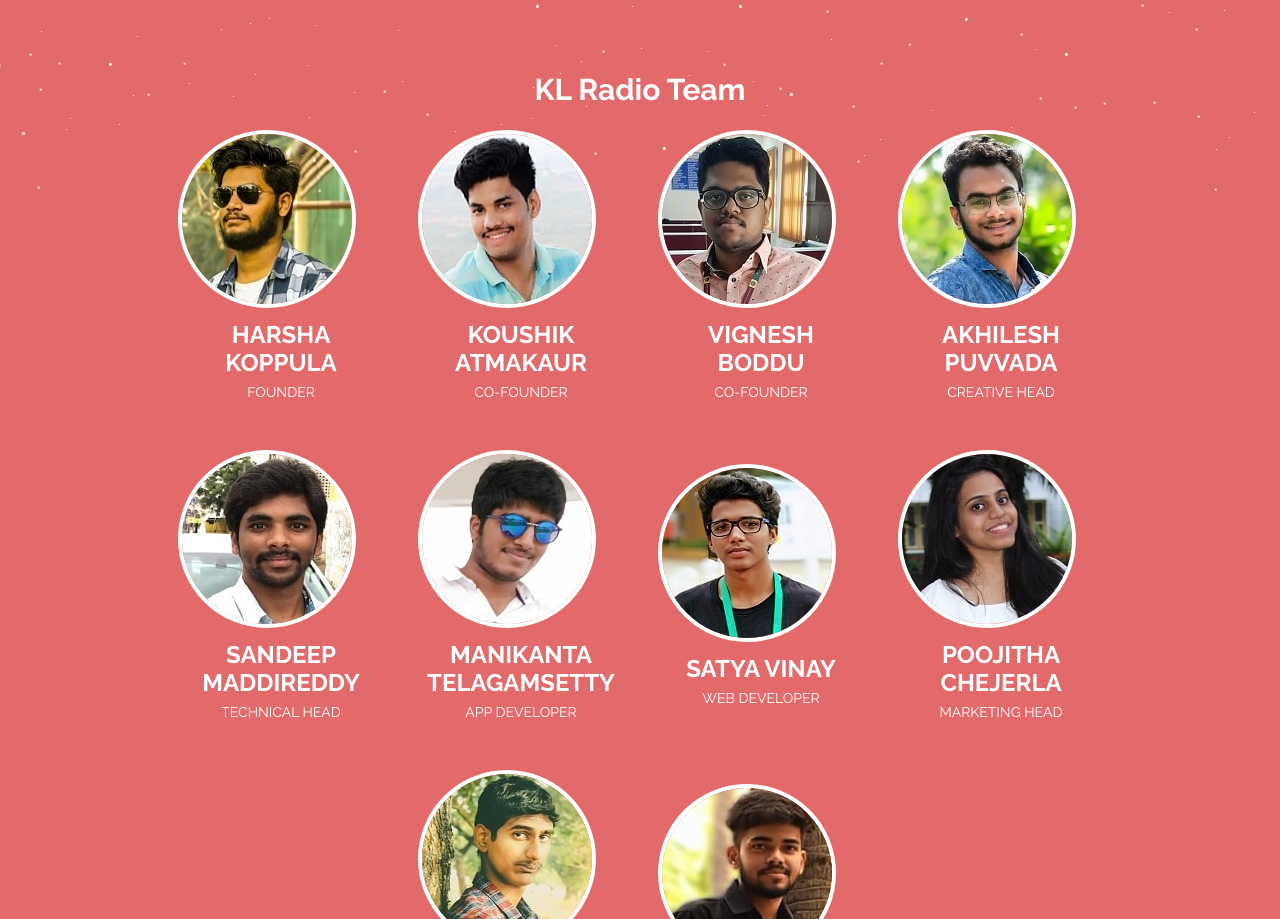
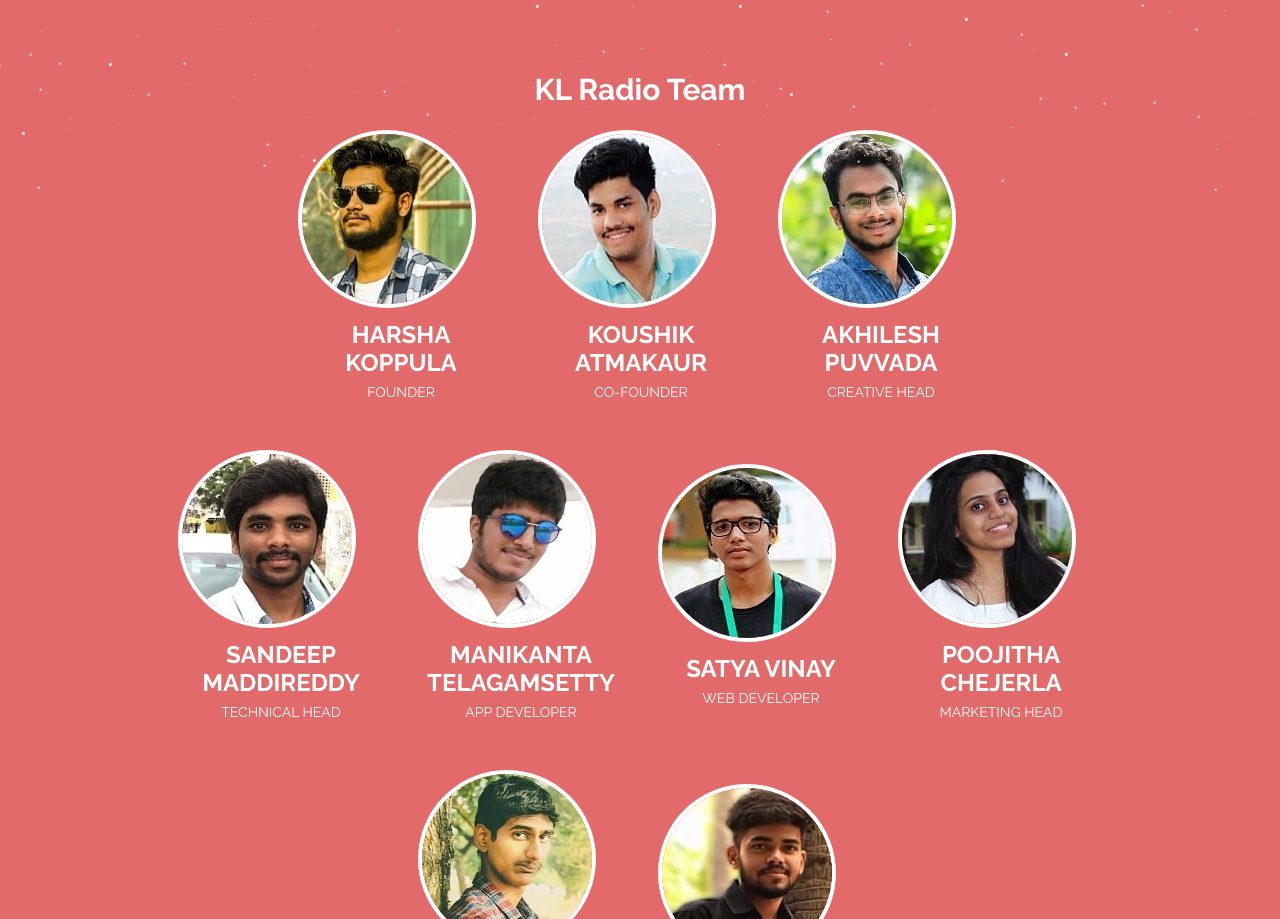
Before and after one commit to satya-vinay/KL-Radio, a plain HTML site: page index.html in a window 1280 px wide. Shown: the part 2261-3180 px from the top of the page. Drawn offline with Linux system fonts and the light colour scheme; a script that the page names is missing.

Commit message:
Change in team

```diff
--- a/index.html
+++ b/index.html
@@ -274,18 +274,7 @@ Your browser does not support the audio element.
 							</div>
 						</div>
 					</li>
-					<li class="flex-item-director">
-						<div class="team box">
-							<div class="inner">
-								<div class="avatar">
-									<img src="img/team/vignesh1.jpg" alt="" class="img-responsive avatar-circle">
-								</div>
-								<h3 class="uppercase">Vignesh</h3>
-								<h3 class="uppercase">Boddu</h3>
-								<p class="position subtitle uppercase" style="color:white;">Co-Founder</p>
-							</div>
-						</div>
-					</li>
+
 					<li class="flex-item-director">
 						<div class="team box">
 							<div class="inner">
```
